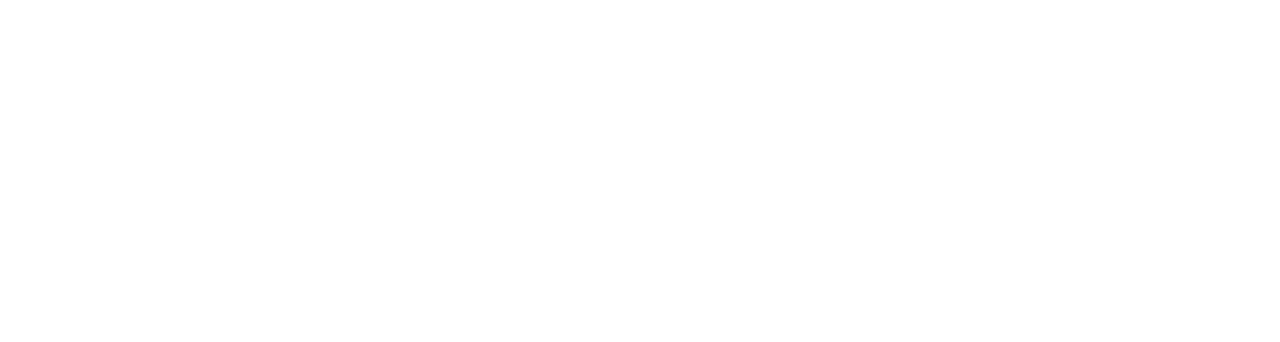
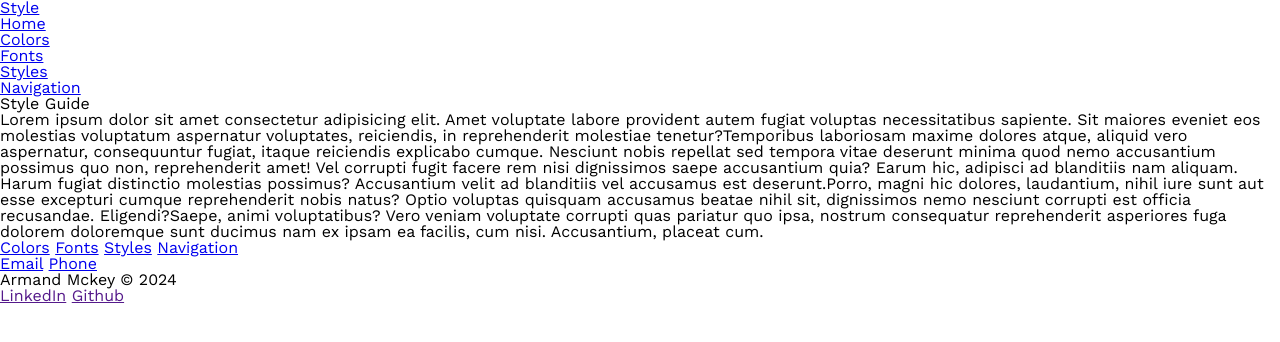
Before and after one commit to armand-sa/Style-Guide, a plain HTML site: page index.html in a window 1280 px wide. Drawn offline with nearby package versions, Linux system fonts and the light colour scheme; a web font is replaced by a local one.

Commit message:
Homepage basic setup

```diff
--- a/css/style.css
+++ b/css/style.css
@@ -0,0 +1,11 @@
+/* Global Styles */
+html,
+body {
+  font-family: "Work Sans", sans-serif;
+  font-optical-sizing: auto;
+  font-weight: 400;
+  font-size: 16px;
+  font-style: normal;
+}
+
+/* Homepage */
--- a/index.html
+++ b/index.html
@@ -14,6 +14,47 @@
   <link rel="stylesheet" href="./css/style.css">
 </head>
 <body>
+  <!-- Header section with Navigational links -->
+  <header>
+    <nav>
+      <div>
+        <a href="./index.html">Style</a>
+      </div>
+      <ul>
+        <li><a href="http://">Home</a></li>
+        <li><a href="http://">Colors</a></li>
+        <li><a href="http://">Fonts</a></li>
+        <li><a href="http://">Styles</a></li>
+        <li><a href="http://">Navigation</a></li>
+      </ul>
+    </nav>
+  </header>
+
+  <!-- Main section with buttons linking to other pages-->
+  <main>
+    <article>
+      <h1>Style Guide</h1>
+      <p>Lorem ipsum dolor sit amet consectetur adipisicing elit. Amet voluptate labore provident autem fugiat voluptas necessitatibus sapiente. Sit maiores eveniet eos molestias voluptatum aspernatur voluptates, reiciendis, in reprehenderit molestiae tenetur?Temporibus laboriosam maxime dolores atque, aliquid vero aspernatur, consequuntur fugiat, itaque reiciendis explicabo cumque. Nesciunt nobis repellat sed tempora vitae deserunt minima quod nemo accusantium possimus quo non, reprehenderit amet! Vel corrupti fugit facere rem nisi dignissimos saepe accusantium quia? Earum hic, adipisci ad blanditiis nam aliquam. Harum fugiat distinctio molestias possimus? Accusantium velit ad blanditiis vel accusamus est deserunt.Porro, magni hic dolores, laudantium, nihil iure sunt aut esse excepturi cumque reprehenderit nobis natus? Optio voluptas quisquam accusamus beatae nihil sit, dignissimos nemo nesciunt corrupti est officia recusandae. Eligendi?Saepe, animi voluptatibus? Vero veniam voluptate corrupti quas pariatur quo ipsa, nostrum consequatur reprehenderit asperiores fuga dolorem doloremque sunt ducimus nam ex ipsam ea facilis, cum nisi. Accusantium, placeat cum.</p>
+    </article>
+    <nav>
+      <a href="http://">Colors</a>
+      <a href="http://">Fonts</a>
+      <a href="http://">Styles</a>
+      <a href="http://">Navigation</a>
+    </nav>
+  </main>
+
+  <!-- Footer section with contact details -->
+  <footer>
+    <nav>
+      <a href="mailto:">Email</a>
+      <a href="tel:+">Phone</a>
+      <p>Armand Mckey &copy; 2024</p>
+      <a href="">LinkedIn</a>
+      <a href="">Github</a>
+    </nav>
+  </footer>
+
 
 </body>
 </html>
```
Also changed, not shown: images/circles.webp (added).
